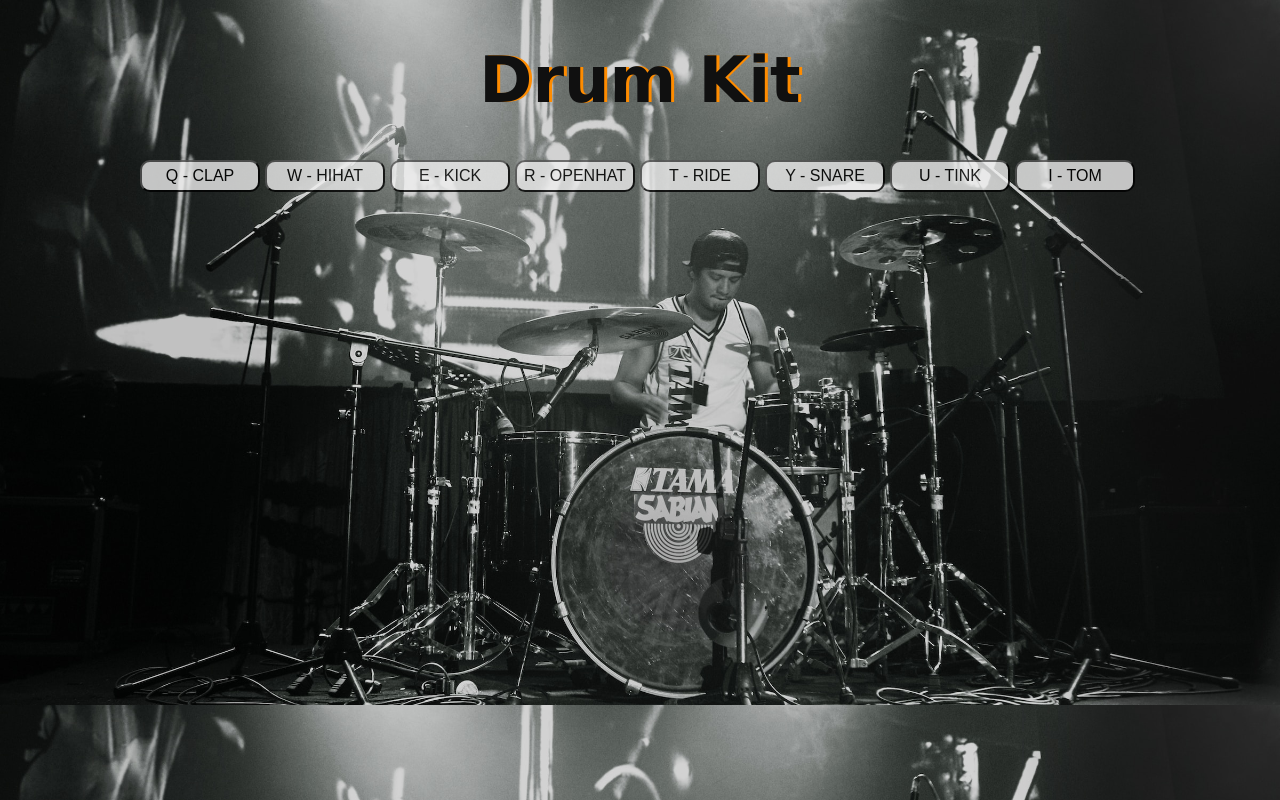
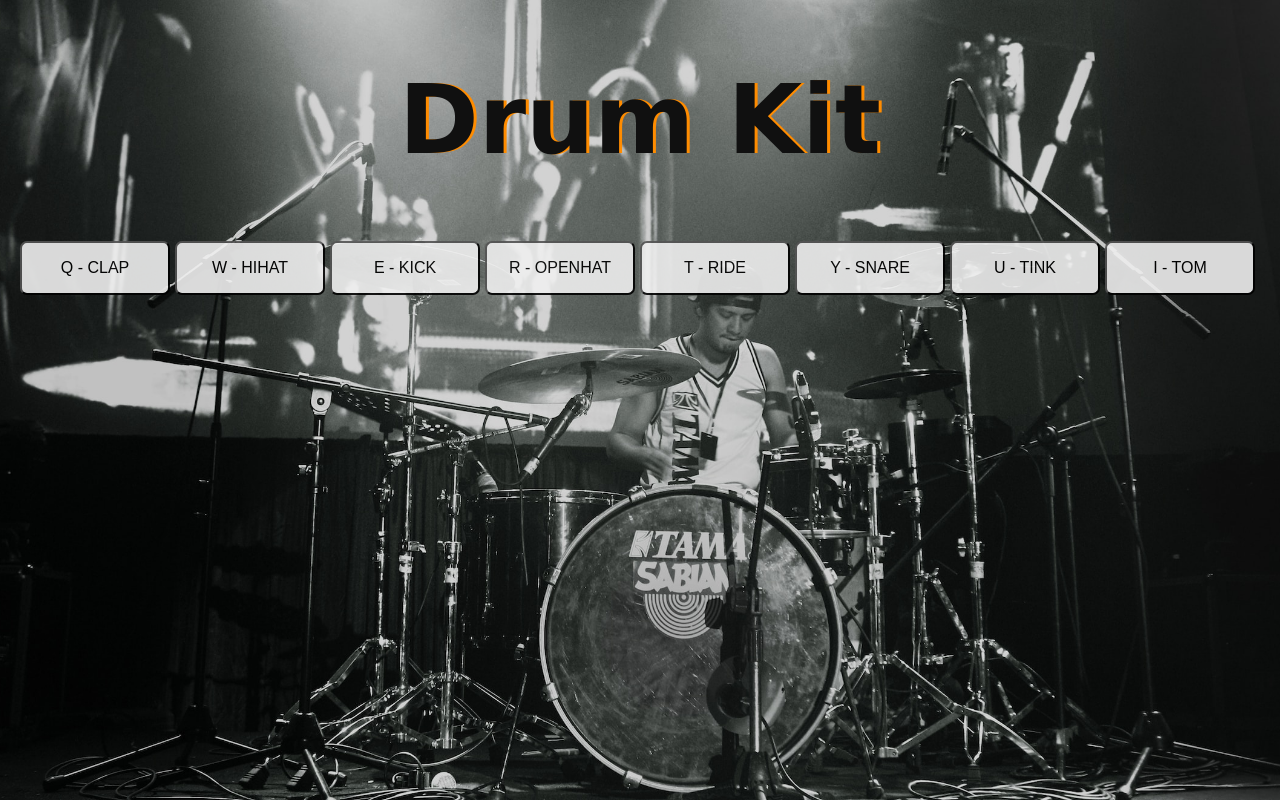
Before and after one commit to Roberto-Kodehode/drumkit, a plain HTML site: page index.html in a window 1280 px wide. Drawn offline with Linux system fonts and the light colour scheme.

Commit message:
changed size of buttons

```diff
--- a/drumkit.js
+++ b/drumkit.js
@@ -1,8 +1,7 @@
+// Define the base folder for sound files
 const soundFolder = "sounds/";
-// This line of code creates a constant variable named soundFolder and assigns it the value "sounds/".
-// This variable is used throughout the program to specify the folder where the drum kit sound files are stored.
-// -------------------------------------------------------------------------------------------------------------
 
+// List of drum sound objects, each containing a key and the corresponding sound file name
 const soundList = [
   { key: "q", fileName: "clap.wav" },
   { key: "w", fileName: "hihat.wav" },
@@ -13,16 +12,11 @@ const soundList = [
   { key: "u", fileName: "tink.wav" },
   { key: "i", fileName: "tom.wav" },
 ];
-// This code creates an array called soundList that contains objects representing each drum sound in the kit.
-// Each object has two properties: a key property that specifies the key on the keyboard that triggers the sound,
-// and a fileName property that specifies the name of the sound file.
-// -------------------------------------------------------------------------------------------------------------
 
+// Get the container element for the drum kit buttons
 const drumkitContainer = document.getElementById("drumkit");
-// This code gets a reference to an HTML element with an id of "drumkit" and assigns it to the
-// drumkitContainer variable. This element is where the drum kit buttons will be placed on the web page.
-// -------------------------------------------------------------------------------------------------------------
 
+// Function to create a drum button and add click event listener to play the sound
 function drum(folder, fileInfo) {
   const button = document.createElement("button");
   button.textContent =
@@ -36,42 +30,27 @@ function drum(folder, fileInfo) {
 
   return button;
 }
-// This code defines a function called drum() that takes two parameters: folder and fileinfo.
-// The folder parameter specifies the folder where the sound files are stored, and the fileInfo parameter is an
-// object that contains information about a specific drum sound file. The function creates a button element with
-// the name of the sound file as its text content. It also creates an audio element that loads the corresponding
-// sound file. When the button is clicked, the function calls the playSound() function with the audio element as
-// its parameter to play the sound. The function returns the button element so that it can be added to the
-// drum kit container.
-// -------------------------------------------------------------------------------------------------------------
 
+// Create an array of drum buttons using the drum function and the soundList array
 const drumkitElements = soundList.map((soundInfo) =>
   drum(soundFolder, soundInfo)
 );
-// This code uses the map() method to loop through the soundList array and call the drum() function for
-// each sound file. The resulting array of button elements is stored in the drumkitElements variable.
-// -------------------------------------------------------------------------------------------------------------
 
-drumkitContainer.append(...drumkitElements); // append() method takes an object as an argument and adds it to the end of an existing list
-// This code adds the button elements to the drumkitContainer on the web page using the append() method.
-// -------------------------------------------------------------------------------------------------------------
+// Append the drum buttons to the drumkitContainer
+drumkitContainer.append(...drumkitElements);
 
+// Add keydown event listener to play the corresponding sound when a key is pressed
 window.addEventListener("keydown", (event) => {
   const soundFile = soundList.find((soundInfo) => soundInfo.key === event.key);
 
-  if (!soundFile) return; // Ends if key does not match as assigned in soundlist array.
+  if (!soundFile) return;
 
   const sound = new Audio(soundFolder + soundFile.fileName);
   playSound(sound);
 });
-// This code adds an event listener to the window object to listen for keydown events.
-// When a key is pressed down, the function checks if it corresponds to a valid drum sound file key
-// using the find() method. If it does, the function creates an audio element for the corresponding sound file
-// and calls the playSound() function to play the sound.
-// -------------------------------------------------------------------------------------------------------------
 
+// Function to play the sound (resets the currentTime to replay the sound instantly)
 function playSound(audioElement) {
-  // Play sound (needs a Audio instance as parameter)
-  audioElement.currentTime = 0; // set currentTime to 0 to play sound again instead of waiting for sound to end.
+  audioElement.currentTime = 0;
   audioElement.play();
 }
--- a/index.css
+++ b/index.css
@@ -1,24 +1,28 @@
 body {
   text-align: center;
   background-image: url("background.jpg");
+  background-position: center;
   background-size: cover;
+  background-repeat: no-repeat;
+  background-attachment: fixed;
   font-family: Verdana, Geneva, Tahoma, sans-serif;
   font-size: 16px;
 }
 
 h1 {
-  font-size: 4rem;
+  font-size: 6rem;
   color: #101010;
   text-shadow: 3px 0 #ff8c00;
 }
 
 button {
-  width: 120px;
-  padding: 5px;
+  width: 150px;
+  padding: 16px 8px;
   font-size: 1rem;
   margin-right: 5px;
-  opacity: 0.8;
-  border-radius: 10px;
+  margin-bottom: 5px;
+  opacity: 0.9;
+  border-radius: 7px;
 }
 
 button:hover {
```
